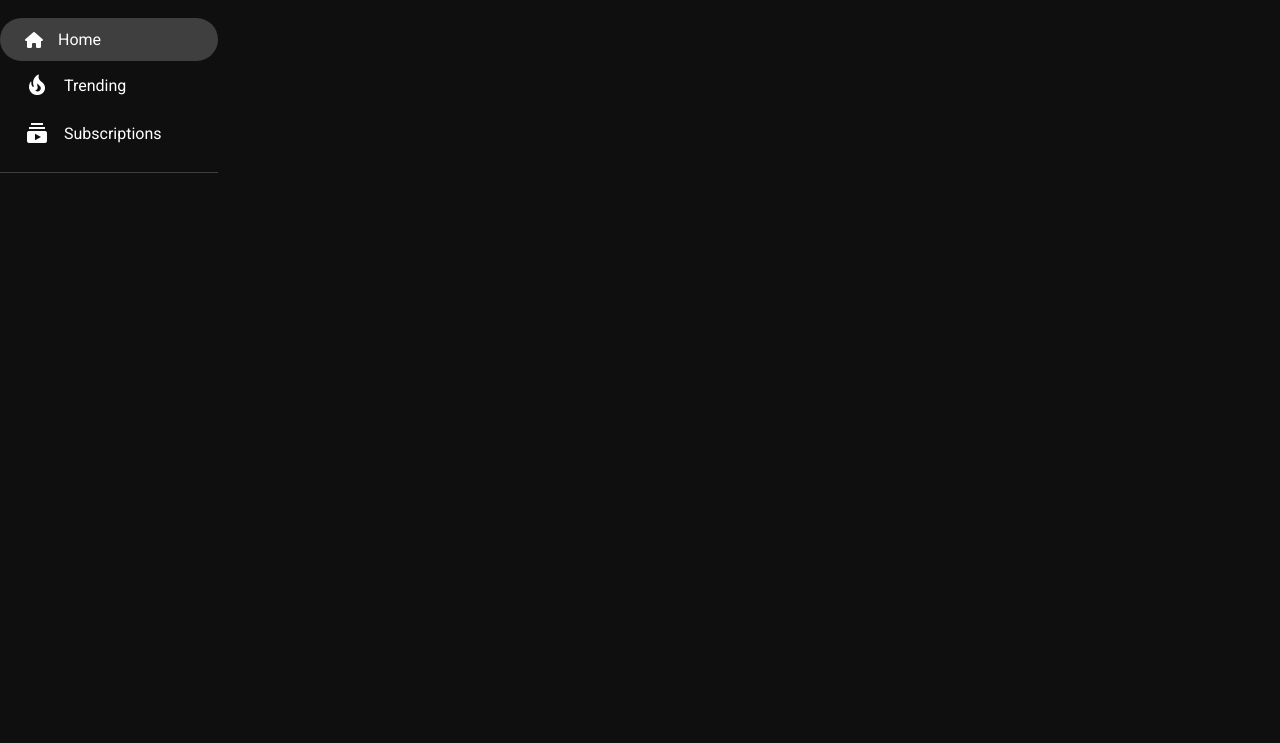
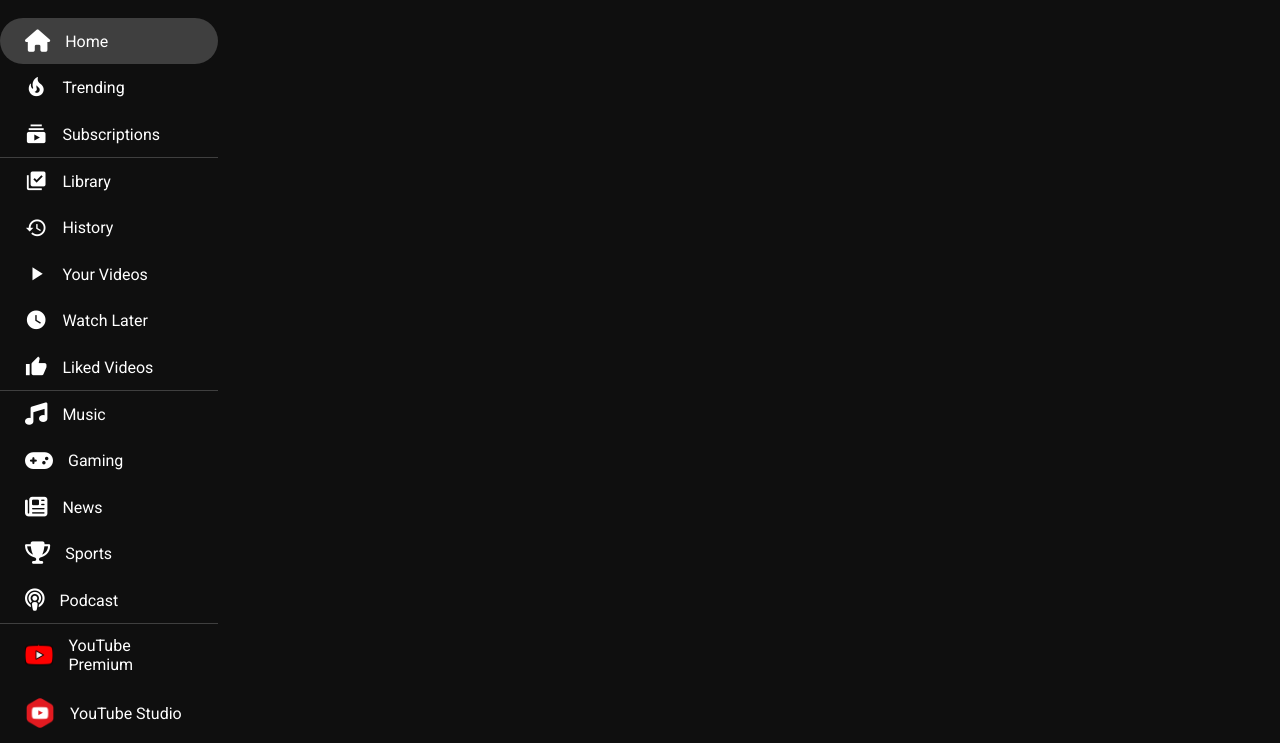
Before and after one commit to BuhleMtshali/youtube-2.0, a plain HTML site: page index.html in a window 1280 px wide. Shown: the part 57-800 px from the top of the page. Drawn offline with Linux system fonts and the light colour scheme.

Commit message:
updated the index file

```diff
--- a/app.css
+++ b/app.css
@@ -36,6 +36,7 @@
     border-radius: 50%;
     transition: all 0.2s ease-in-out;
 }
+
 
 .header i:hover{
     border: 1px solid var(--red-color);
@@ -110,6 +111,10 @@
     margin-top: 15px;
 }
 
+.nav-link i{
+    font-size: 1.4rem;
+}
+
 .nav-link {
     display: flex;
     align-items: center;
@@ -117,6 +122,7 @@
     transition: all 0.2s ease-in-out;
     color: var(--dark-icon-color);
     border-radius: 30px;
+    font-size: 1rem;
 }
 
  .nav-link span {
@@ -140,6 +146,18 @@
     border: none;
  }
 
+.nav-pic{
+    width: 30px;
+    height: 30px;
+}
+
+.nav-pic img{
+    width: 100%;
+    height: 100%;
+    object-fit: cover;
+    object-position: center;
+}
+
 /* main section */
 main{
     height: calc(100vh - 70px);
--- a/index.html
+++ b/index.html
@@ -51,9 +51,89 @@
             <span>Subscriptions</span>
             </a>
             <!-- end of nav-link 3 -->
+        <hr>
+            <a class="nav-link">
+            <i class="material-icons">library_add_check</i>
+            <span>Library</span>
+            </a>
+            <!-- end of nav-link 4 -->
+            <a class="nav-link">
+            <i class="material-icons">history</i>
+            <span>History</span>
+            </a>
+            <!-- end of nav-link 5 -->
+            <a class="nav-link">
+            <i class="material-icons">play_arrow</i>
+            <span>Your Videos</span>
+            </a>
+            <!-- end of nav-link 6 -->
+            <a class="nav-link">
+            <i class="material-icons">watch_later</i>
+            <span>Watch Later</span>
+            </a>
+            <!-- end of nav-link 7 -->
+            <a class="nav-link">
+            <i class="material-icons">thumb_up</i>
+            <span>Liked Videos</span>
+            </a>
+            <!-- end of nav-link 8 -->
+            <hr>
+            <a class="nav-link">
+            <i class="fa-solid fa-music"></i>
+            <span>Music</span>
+            </a>
+            <!-- end of nav-link 9 -->
+            <a class="nav-link">
+            <i class="fa-solid fa-gamepad"></i>
+            <span>Gaming</span>
+            </a>
+            <!-- end of nav-link 10 -->
+            <a class="nav-link">
+            <i class="fa-solid fa-newspaper"></i>
+            <span>News</span>
+            </a>
+            <!-- end of nav-link 11 -->
+            <a class="nav-link">
+            <i class="fa-solid fa-trophy"></i>
+            <span>Sports</span>
+            </a>
+            <!-- end of nav-link 12 -->
+            <a class="nav-link">
+            <i class="fa-solid fa-podcast"></i>
+            <span>Podcast</span>
+            </a>
+            <!-- end of nav-link 13 -->
+            <hr>
+            <a class="nav-link">
+            <div class="nav-pic">
+            <img src="assets/images/premium.png" alt="">
+            </div>
+            <span>YouTube Premium</span>
+            </a>
+            <!-- end of nav-link 14 -->
+            <a class="nav-link">
+            <div class="nav-pic">
+            <img src="assets/images/studio.png" alt="">
+            </div>
+            <span>YouTube Studio</span>
+            </a>
+            <!-- end of nav-link 15 -->
+            <a class="nav-link">
+            <div class="nav-pic">
+            <img src="assets/images/music.png" alt="">
+            </div>
+            <span>YouTube Music</span>
+            </a>
+            <!-- end of nav-link 16 -->
+            <a class="nav-link">
+            <div class="nav-pic">
+            <img src="assets/images/kids.png" alt="">
+            </div>
+            <span>YouTube Kids</span>
+            </a>
+            <!-- end of nav-link 16 -->
         </div>
-        <hr>
-        <!-- end of nav-->
+    <!-- end of nav-->
     </div>
         <div class="content"></div>
     </main>
```
Also changed, not shown: assets/images/kids.png (added), assets/images/music.png (added), assets/images/premium.png (added), assets/images/studio.png (added).
